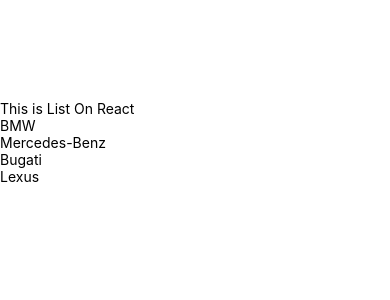
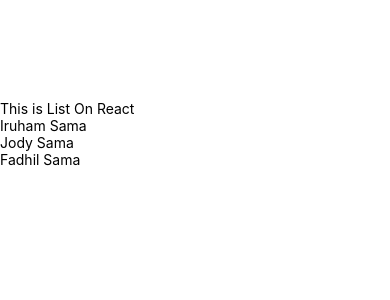
Before and after one commit to Jody-septiawan/reactNative-fundamental-result, a React Native app: screen / in a window 390 px wide. Shown: the top 300 px of the page. Built offline with nearby package versions, Linux system fonts and the light colour scheme.

Commit message:
8.List-of-FlatLis

```diff
--- a/App.js
+++ b/App.js
@@ -3,13 +3,12 @@
 import { View } from "react-native";
 
 //Import Screen
-import Map from "./src/screens/map";
+import List from "./src/screens/flatList";
 
 export default function App() {
   return (
     <View style={{ marginTop: 100 }}>
-      <StatusBar />
-      <Map />
+      <List />
     </View>
   );
 }
--- /dev/null
+++ b/src/screens/flatList.js
@@ -0,0 +1,27 @@
+import { StatusBar } from "expo-status-bar";
+import React from "react";
+import { View, FlatList, Text } from "react-native";
+export default function List() {
+  return (
+    <View>
+      <StatusBar />
+      <Text>This is List On React</Text>
+      {/* Code Here */}
+      <FlatList
+        data={[
+          {
+            name: "Iruham Sama",
+          },
+          {
+            name: "Jody Sama",
+          },
+          {
+            name: "Fadhil Sama",
+          },
+        ]}
+        renderItem={({ item }) => <Text>{item.name}</Text>}
+        keyExtractor={(item) => item.name}
+      />
+    </View>
+  );
+}
--- a/src/screens/map.js
+++ /dev/null
@@ -1,19 +0,0 @@
-import { StatusBar } from "expo-status-bar";
-import React from "react";
-import { View, Text } from "react-native";
-
-export default function Map() {
-  // Create Dummy Data With Array
-  const cars = ["BMW", "Mercedes-Benz", "Bugati", "Lexus"];
-
-  return (
-    <View>
-      <StatusBar />
-      <Text>This is List On React</Text>
-      {/* Code Here */}
-      {cars.map((car) => (
-        <Text key={car}>{car}</Text>
-      ))}
-    </View>
-  );
-}
```
